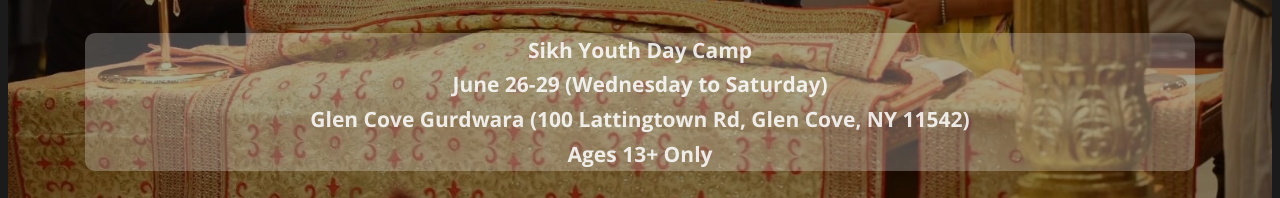
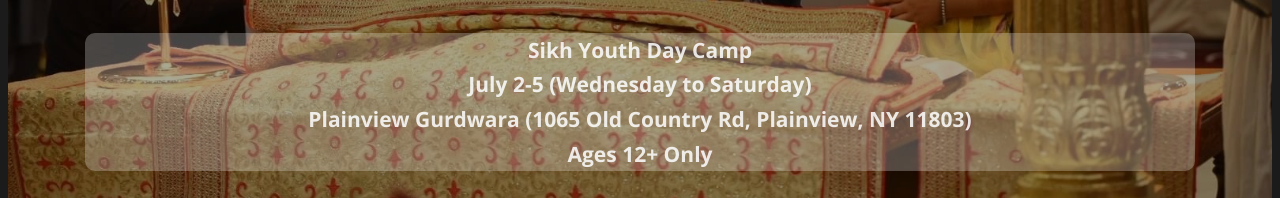
Before and after one commit to Giansingh4710/campPargaas, a plain HTML site: page index.html in a window 1280 px wide. Shown: the part 566-764 px from the top of the page. Drawn offline with nearby package versions, Linux system fonts and the light colour scheme.

Commit message:
updated date

```diff
--- a/index.html
+++ b/index.html
@@ -35,9 +35,9 @@
         </p>
         <div id="campInfo">
           <p>Sikh Youth Day Camp</p>
-          <p>June 26-29 (Wednesday to Saturday)</p>
-          <p>Glen Cove Gurdwara (100 Lattingtown Rd, Glen Cove, NY 11542)</p>
-          <p>Ages 13+ Only</p>
+          <p>July 2-5 (Wednesday to Saturday)</p>
+          <p>Plainview Gurdwara (1065 Old Country Rd, Plainview, NY 11803)</p>
+          <p>Ages 12+ Only</p>
         </div>
         <a href="https://form.jotform.com/251403940778158">Register</a>
       </div>
```
